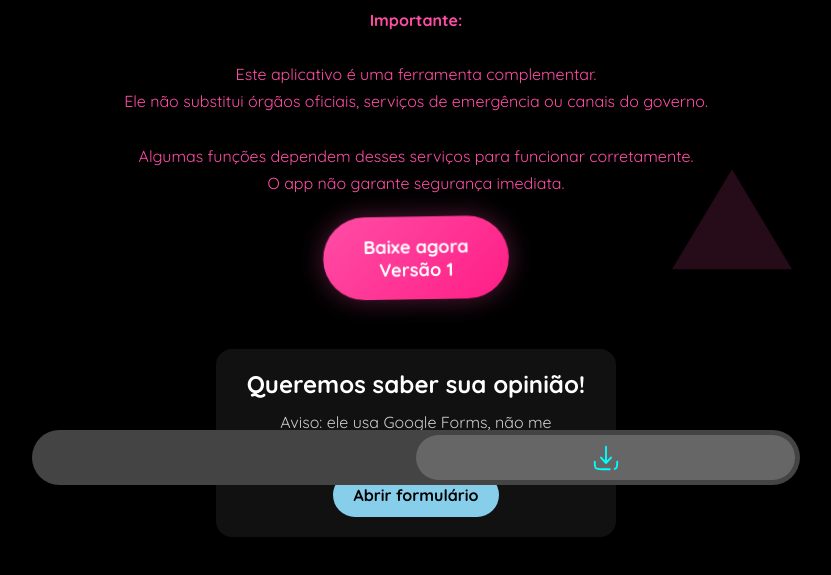
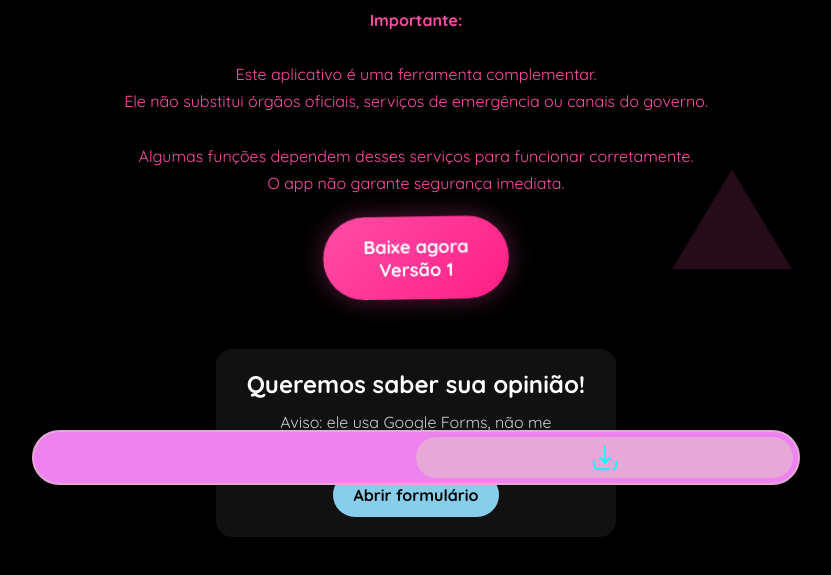
Before and after one commit to intellicore555-oss/IntelliCoreUi-Remasterizada-, a plain HTML site: page index1.html in a window 1280 px wide. Shown: the part 295-870 px from the top of the page, without its empty margins (224-1055 px from the left). Drawn offline with Linux system fonts and the light colour scheme.

Commit message:
Atualizar o index1.html

```diff
--- a/index1.html
+++ b/index1.html
@@ -156,7 +156,8 @@ body {
 .toggle {
   width: 60%;
   height: 55px;
-  background: #444;
+  background: violet;
+  border: 2px solid #E6A8D7;
   border-radius: 80px;
   padding: 5px;
   position: fixed;
@@ -169,7 +170,7 @@ body {
 }
 
 .alavanca {
-  background: #666;
+  background: #E6A8D7;
   width: 50%;
   height: 100%;
   border-radius: 80px;
@@ -246,7 +247,6 @@ O app não garante segurança imediata.
     Baixe agora <br>
     Versão 1
 </a>
-
 
 <div class="box-form">
   <h2>Queremos saber sua opinião!</h2>
```
